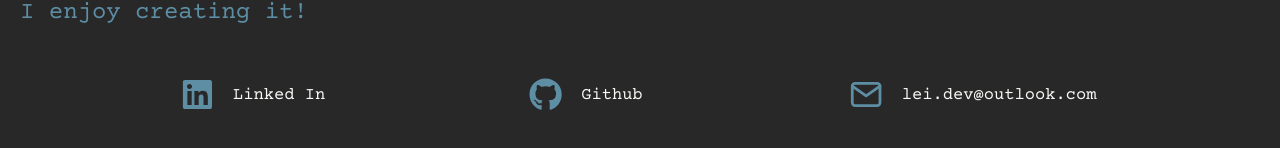
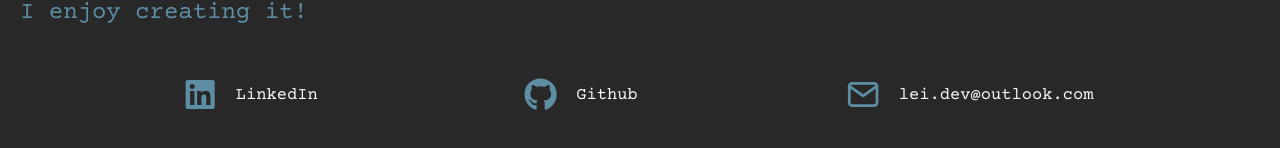
Before and after one commit to LauraBLei/Leidev.new, a React (Vite) app: page /Home in a window 1280 px wide. Shown: the part 458-606 px from the top of the page. Built offline with nearby package versions, Linux system fonts and the light colour scheme; a web font is replaced by a local one.

Commit message:
fic: typo

```diff
--- a/src/Sections/contact.tsx
+++ b/src/Sections/contact.tsx
@@ -11,7 +11,7 @@ export const ContactSection = () => {
           className="flex items-center gap-5 text-md md:text-lg hover-effect"
         >
           <FaLinkedin className="text-leiDevBlue w-[25px] h-[25px] md:w-[35px] md:h-[35px]" />
-          <p>Linked In</p>
+          <p>LinkedIn</p>
         </a>
         <a
           target="_blanc"
```
